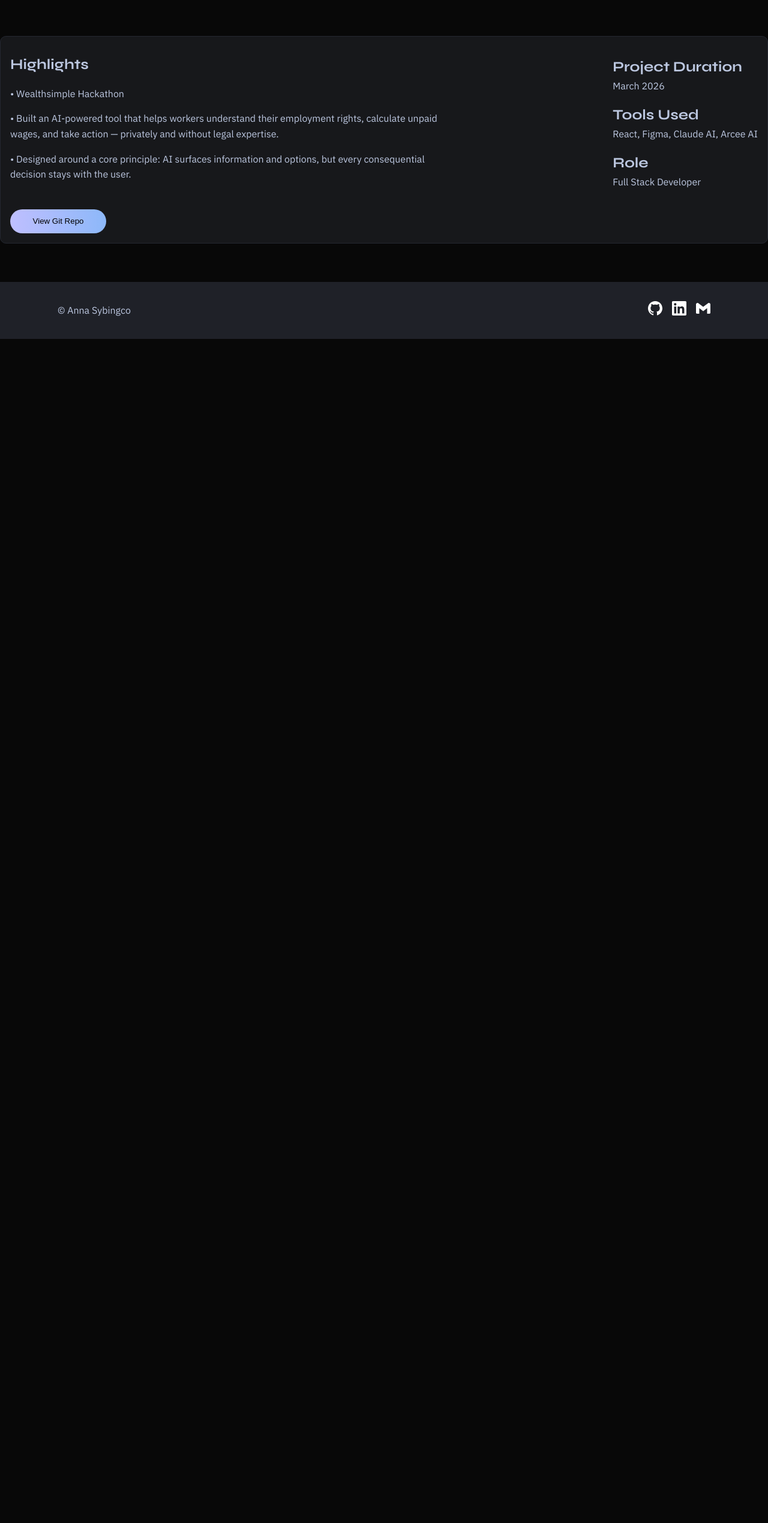
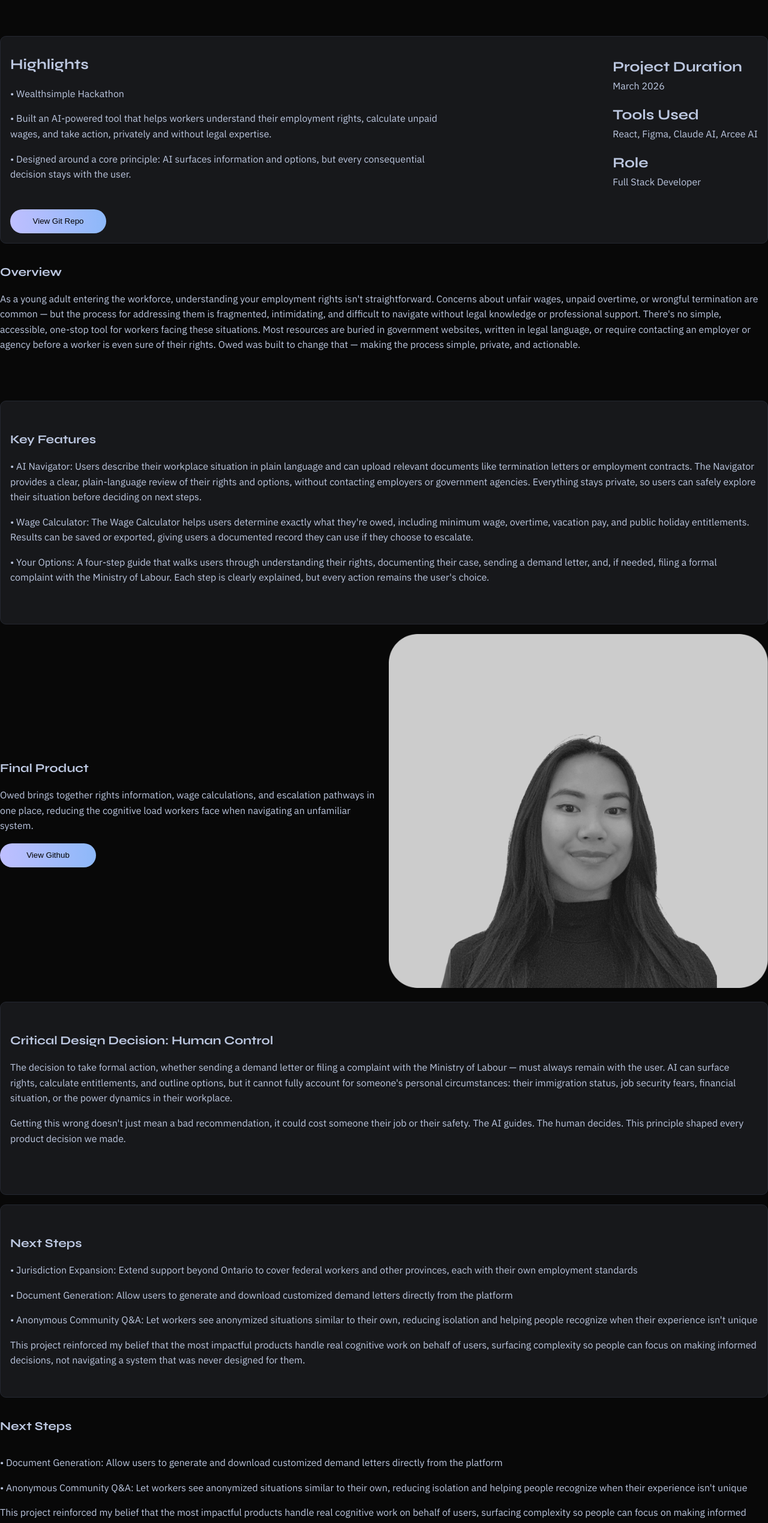
Before and after one commit to amsyb/portfolio, a React (Vite) app: page /owed in a window 1280 px wide. Shown: the part 248-2787 px from the top of the page at 60% size. Before the commit the page ends 813 px from the top, so only its background shows below. Built offline with nearby package versions, Linux system fonts and the light colour scheme.

Commit message:
included case study copy and reviewed text

```diff
--- a/src/pages/Owed/Owed.jsx
+++ b/src/pages/Owed/Owed.jsx
@@ -1,6 +1,7 @@
 import React from "react";
 import Summary from "../../components/Summary/Summary";
 import TextBlock from "../../components/TextBlock/TextBlock";
+import placeholder from "../../assets/images/bw-headshot.png";
 import MediaBlockRight from "../../components/MediaBlockRight/MediaBlockRight";
 
 function Owed() {
@@ -10,7 +11,7 @@ function Owed() {
         <h1> Owed</h1>
         <Summary
           overview1="• Wealthsimple Hackathon"
-          overview2="• Built an AI-powered tool that helps workers understand their employment rights, calculate unpaid wages, and take action — privately and without legal expertise."
+          overview2="• Built an AI-powered tool that helps workers understand their employment rights, calculate unpaid wages, and take action, privately and without legal expertise."
           overview3="• Designed around a core principle: AI surfaces information and options, but every consequential decision stays with the user."
           duration="March 2026"
           tools="React, Figma, Claude AI, Arcee AI"
@@ -18,6 +19,51 @@ function Owed() {
           button="View Git Repo"
           buttonLink=""
         ></Summary>
+
+        <TextBlock
+          title="Overview"
+          copy1="As a young adult entering the workforce, understanding your employment rights isn't straightforward. Concerns about unfair wages, unpaid overtime, or wrongful termination are common — but the process for addressing them is fragmented, intimidating, and difficult to navigate without legal knowledge or professional support.
+There's no simple, accessible, one-stop tool for workers facing these situations. Most resources are buried in government websites, written in legal language, or require contacting an employer or agency before a worker is even sure of their rights. Owed was built to change that — making the process simple, private, and actionable."
+        ></TextBlock>
+        <div className="giftstart__takeaways">
+          <TextBlock
+            title="Key Features"
+            copy1="• AI Navigator: Users describe their workplace situation in plain language and can upload relevant documents like termination letters or employment contracts. The Navigator provides a clear, plain-language review of their rights and options, without contacting employers or government agencies. Everything stays private, so users can safely explore their situation before deciding on next steps."
+            copy2="• Wage Calculator: The Wage Calculator helps users determine exactly what they're owed, including minimum wage, overtime, vacation pay, and public holiday entitlements. Results can be saved or exported, giving users a documented record they can use if they choose to escalate."
+            copy3="• Your Options: A four-step guide that walks users through understanding their rights, documenting their case, sending a demand letter, and, if needed, filing a formal complaint with the Ministry of Labour. Each step is clearly explained, but every action remains the user's choice."
+          ></TextBlock>
+        </div>
+        <MediaBlockRight
+          image={placeholder}
+          title="Final Product"
+          description="Owed brings together rights information, wage calculations, and escalation pathways in one place, reducing the cognitive load workers face when navigating an unfamiliar system."
+          button="View Github"
+          buttonLink=""
+        ></MediaBlockRight>
+
+        <div className="giftstart__takeaways">
+          <TextBlock
+            title="Critical Design Decision: Human Control"
+            copy1="The decision to take formal action, whether sending a demand letter or filing a complaint with the Ministry of Labour — must always remain with the user. AI can surface rights, calculate entitlements, and outline options, but it cannot fully account for someone's personal circumstances: their immigration status, job security fears, financial situation, or the power dynamics in their workplace."
+            copy2="Getting this wrong doesn't just mean a bad recommendation, it could cost someone their job or their safety. The AI guides. The human decides. This principle shaped every product decision we made."
+          ></TextBlock>
+        </div>
+
+        <div className="giftstart__takeaways">
+          <TextBlock
+            title="Next Steps"
+            copy1="• Jurisdiction Expansion: Extend support beyond Ontario to cover federal workers and other provinces, each with their own employment standards"
+            copy2="• Document Generation: Allow users to generate and download customized demand letters directly from the platform"
+            copy3="• Anonymous Community Q&A: Let workers see anonymized situations similar to their own, reducing isolation and helping people recognize when their experience isn't unique"
+            copy4="This project reinforced my belief that the most impactful products handle real cognitive work on behalf of users, surfacing complexity so people can focus on making informed decisions, not navigating a system that was never designed for them."
+          ></TextBlock>
+        </div>
+        <TextBlock
+          title="Next Steps"
+          copy2="• Document Generation: Allow users to generate and download customized demand letters directly from the platform"
+          copy3="• Anonymous Community Q&A: Let workers see anonymized situations similar to their own, reducing isolation and helping people recognize when their experience isn't unique"
+          copy4="This project reinforced my belief that the most impactful products handle real cognitive work on behalf of users, surfacing complexity so people can focus on making informed decisions, not navigating a system that was never designed for them."
+        ></TextBlock>
       </section>
     </>
   );
```
